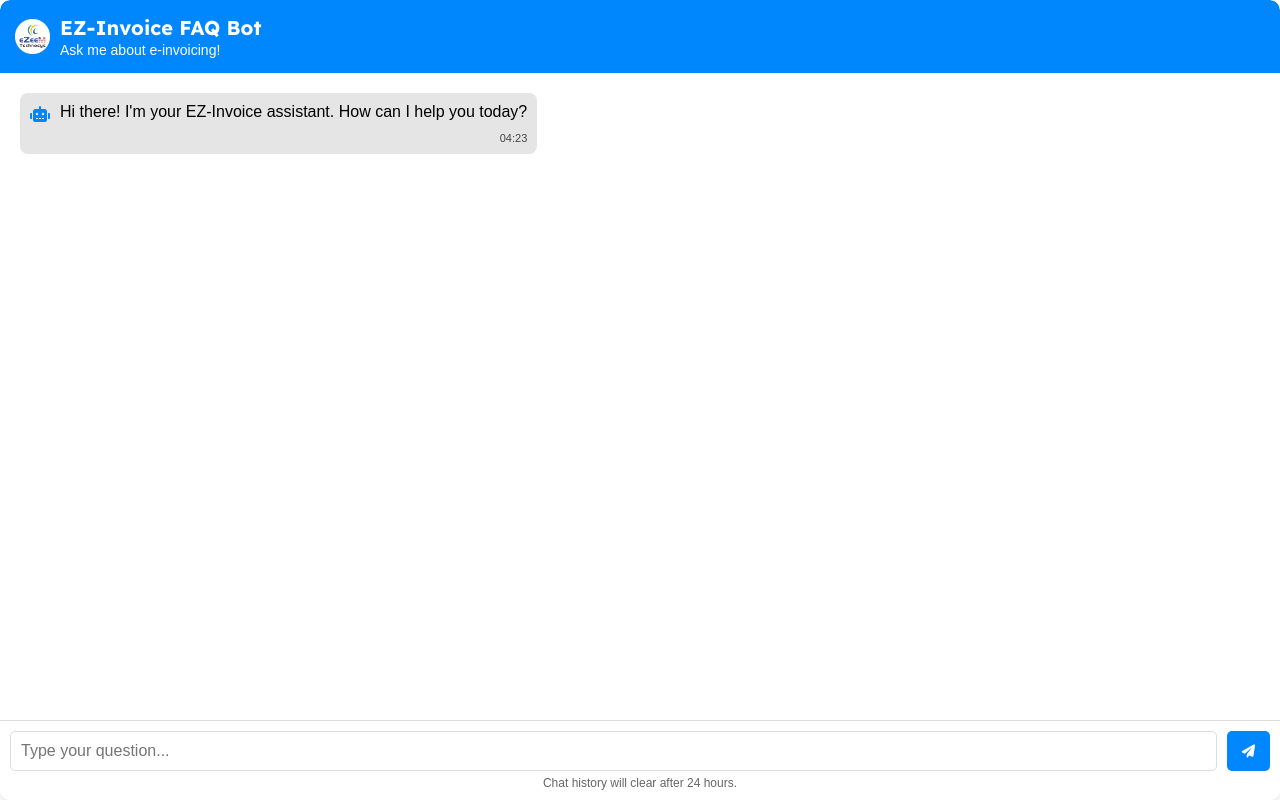
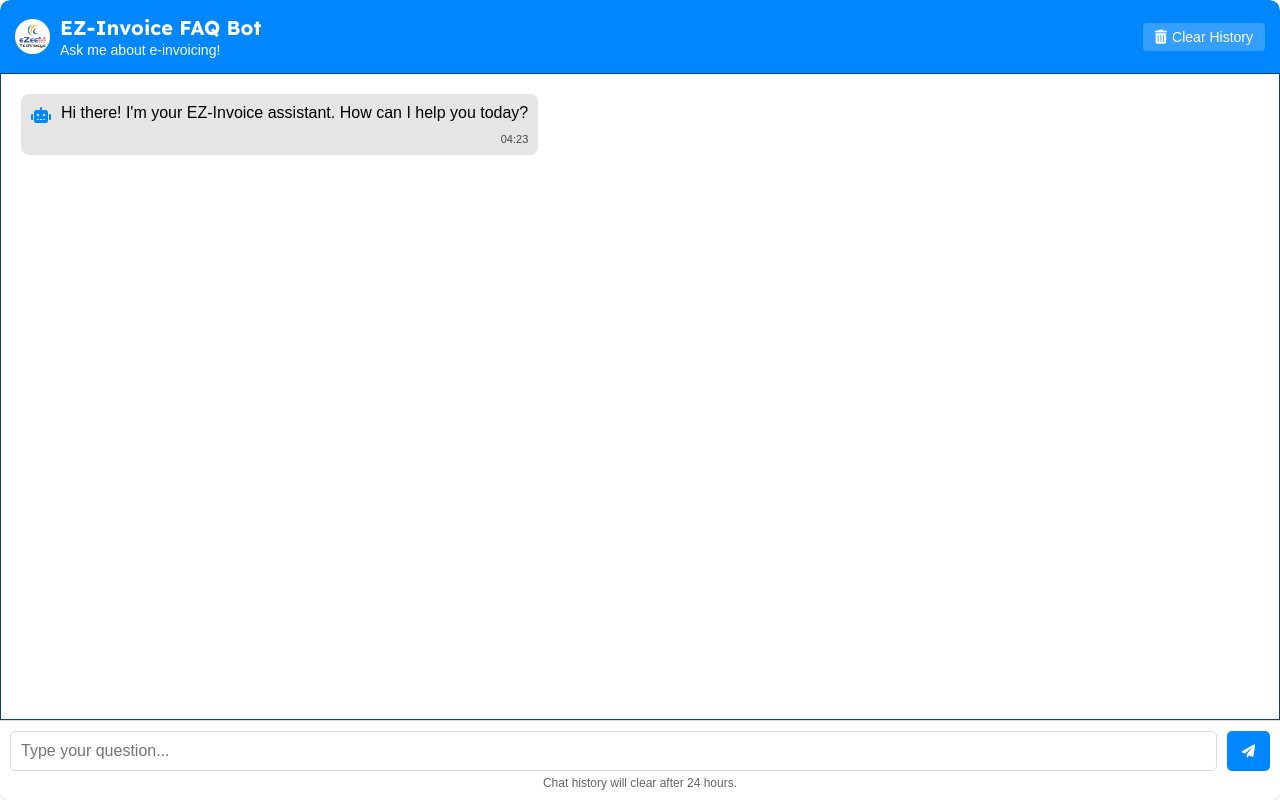
Before and after one commit to ema4ezeem/ezee-e-invoice, a Flask app: page / in a window 1280 px wide. Run offline with Flask 3, Linux system fonts and the light colour scheme.

Commit message:
Update index.html

```diff
--- a/templates/index.html
+++ b/templates/index.html
@@ -35,7 +35,12 @@
             padding: 15px;
             display: flex;
             align-items: center;
+            justify-content: space-between;
             border-radius: 10px 10px 0 0;
+        }
+        .header-left {
+            display: flex;
+            align-items: center;
         }
         .logo {
             width: 35px;
@@ -53,6 +58,24 @@
             color: white;
             margin-top: 2px;
         }
+        .clear-button {
+            background: rgba(255, 255, 255, 0.2);
+            color: white;
+            border: none;
+            padding: 6px 12px;
+            border-radius: 4px;
+            cursor: pointer;
+            font-size: 14px;
+            transition: background-color 0.2s;
+            display: flex;
+            align-items: center;
+        }
+        .clear-button i {
+            margin-right: 5px;
+        }
+        .clear-button:hover {
+            background: rgba(255, 255, 255, 0.3);
+        }
         .chat-box {
             flex-grow: 1;
             overflow-y: auto;
@@ -60,6 +83,7 @@
             display: flex;
             flex-direction: column;
             scroll-behavior: smooth;
+            border: 1px solid #0c4466;
         }
         .message {
             max-width: 80%;
@@ -193,11 +217,16 @@
 <body>
     <div class="chat-container">
         <div class="header-container">
-            <img src="{{ url_for('static', filename='logo.png') }}" alt="Company Logo" class="logo">
-            <div>
-                <div class="header-text">EZ-Invoice FAQ Bot</div>
-                <div class="subheader">Ask me about e-invoicing!</div>
+            <div class="header-left">
+                <img src="{{ url_for('static', filename='logo.png') }}" alt="Company Logo" class="logo">
+                <div>
+                    <div class="header-text">EZ-Invoice FAQ Bot</div>
+                    <div class="subheader">Ask me about e-invoicing!</div>
+                </div>
             </div>
+            <button class="clear-button" onclick="clearChat()" aria-label="Clear chat history">
+                <i class="fas fa-trash-alt"></i> Clear History
+            </button>
         </div>
         <div class="chat-box" id="chat-box"></div>
         <div class="input-container">
@@ -412,11 +441,8 @@
             const currentTime = new Date().getTime();
             localStorage.setItem('ezInvoiceLastClearTime', currentTime.toString());
 
-            if (showMessage) {
-                addMessage("Chat history cleared. How can I help you today?", "bot");
-            } else {
-                addMessage("Welcome back! Previous chat history was automatically cleared after 24 hours. How can I help you today?", "bot");
-            }
+            // Add welcome message after clearing
+            addMessage("Hi there! I'm your EZ-Invoice assistant. How can I help you today?", "bot");
         }
 
         // Check for expired chat history on page load and periodically
```
